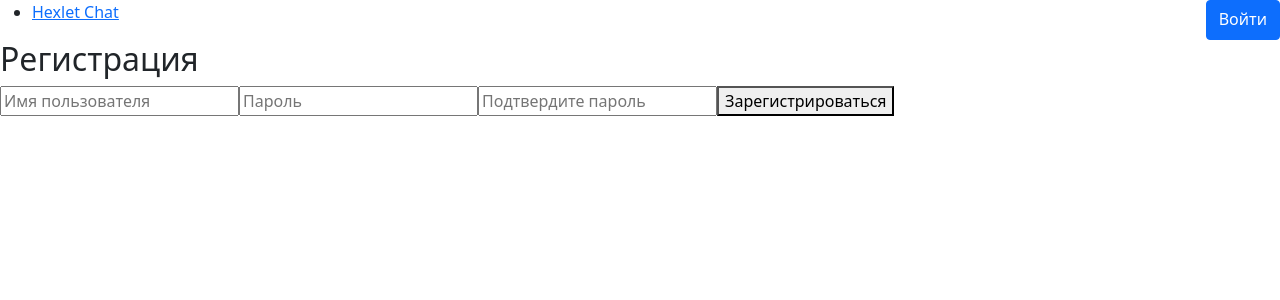
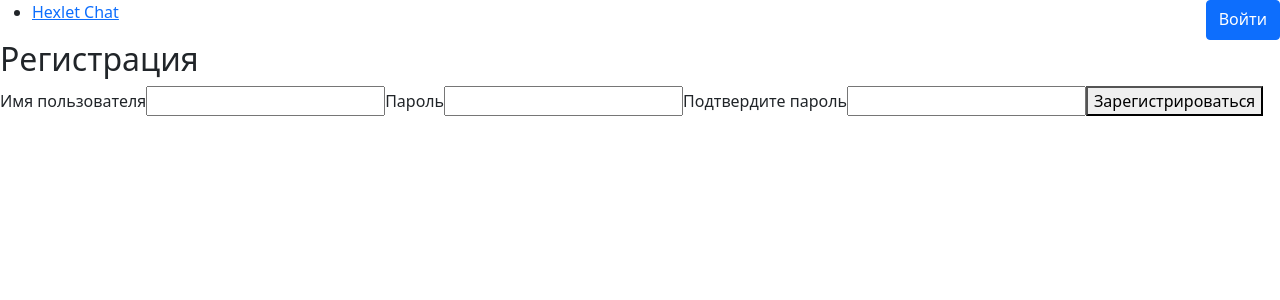
Before and after one commit to mkolotovich/frontend-project-lvl4, a React app: page /signup in a window 1280 px wide. Shown: the top 300 px of the page. Built offline with nearby package versions, Linux system fonts and the light colour scheme; no server answers; the HTML template or start-up script is replaced by a standard one.

Commit message:
add labels for registration form

```diff
--- a/src/components/SignupPage.jsx
+++ b/src/components/SignupPage.jsx
@@ -66,12 +66,21 @@ export default () => {
       >
         {({ isSubmitting }) => (
           <Form>
-            <Field name="name" placeholder={t('name')} />
-            <ErrorMessage name="name" component="div" />
-            <Field name="pass" placeholder={t('password')}/>
-            <ErrorMessage name="pass" component="div" />
-            <Field name="passConfirm" placeholder={t('passwordConfirm')}/>
-            <ErrorMessage name="passConfirm" component="div" />
+            <label>
+              {t('name')}
+              <Field name="name"/>
+              <ErrorMessage name="name" component="div" />
+            </label>
+            <label>
+              {t('password')}
+              <Field name="pass"/>
+              <ErrorMessage name="pass" component="div" />
+            </label>
+            <label>
+              {t('passwordConfirm')}
+              <Field name="passConfirm"/>
+              <ErrorMessage name="passConfirm" component="div" />
+            </label>
             {error && <div>{errorMessage}</div>}
             <button type="submit" disabled={isSubmitting}>{t('register')}</button>
           </Form>
```
Also changed, not shown: 1 other file (tests, documents, lock files or other folders).
